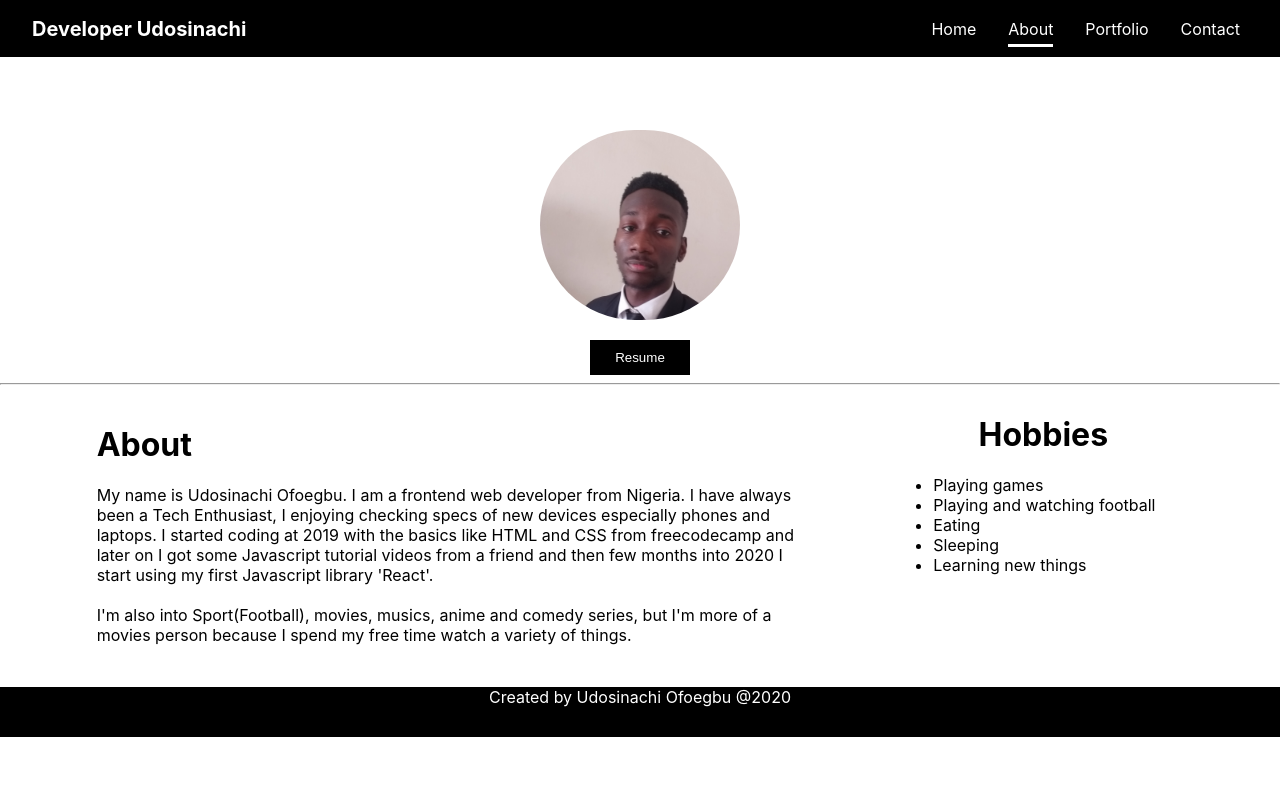
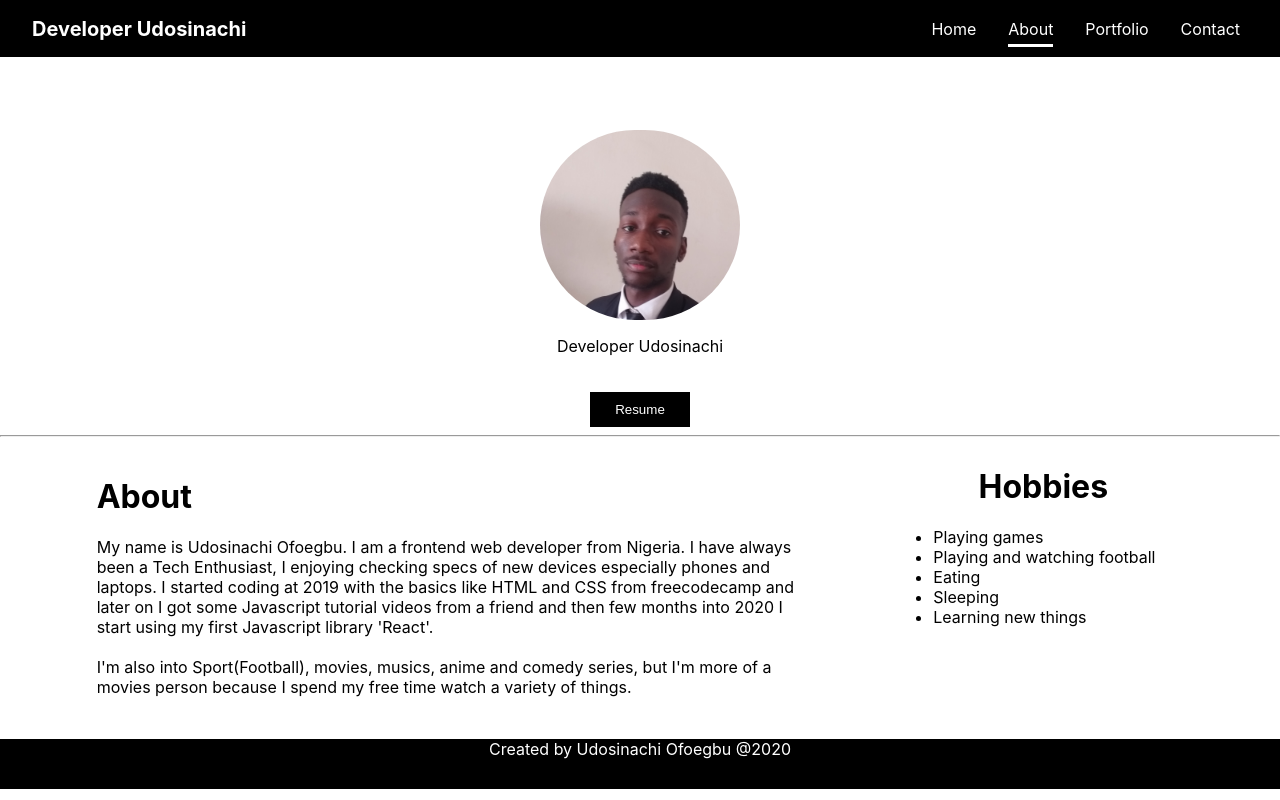
Before and after one commit to udosinachi/Myportfolio, a React (Create React App) app: page /about in a window 1280 px wide. Built offline with nearby package versions, Linux system fonts and the light colour scheme.

Commit message:
Developer

```diff
--- a/src/pages/about/About.js
+++ b/src/pages/about/About.js
@@ -10,6 +10,7 @@ function About(){
             <div className='body'>
                 <div style={{marginTop: '130px'}} className='image'>
                     <img src='/asset/img/pro.jpg' alt='profile'/>
+                    <p>Developer Udosinachi</p>
                 </div><br/>
                 <div className='resume'>
                     <a href='https://www.google.com' target='_blank'><button>Resume</button></a>
--- a/src/pages/about/AboutStyle.js
+++ b/src/pages/about/AboutStyle.js
@@ -9,6 +9,9 @@ overflow: hidden;
         img{
             width: 200px;
             border-radius: 15em;
+        }
+        P{
+            text-align: center;
         }
     }
     .resume{
```
